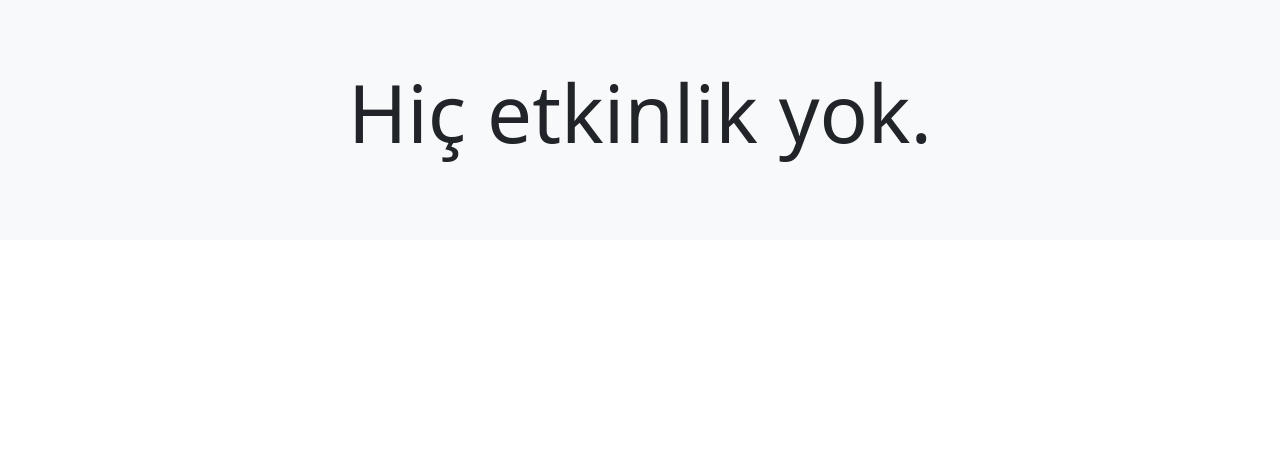
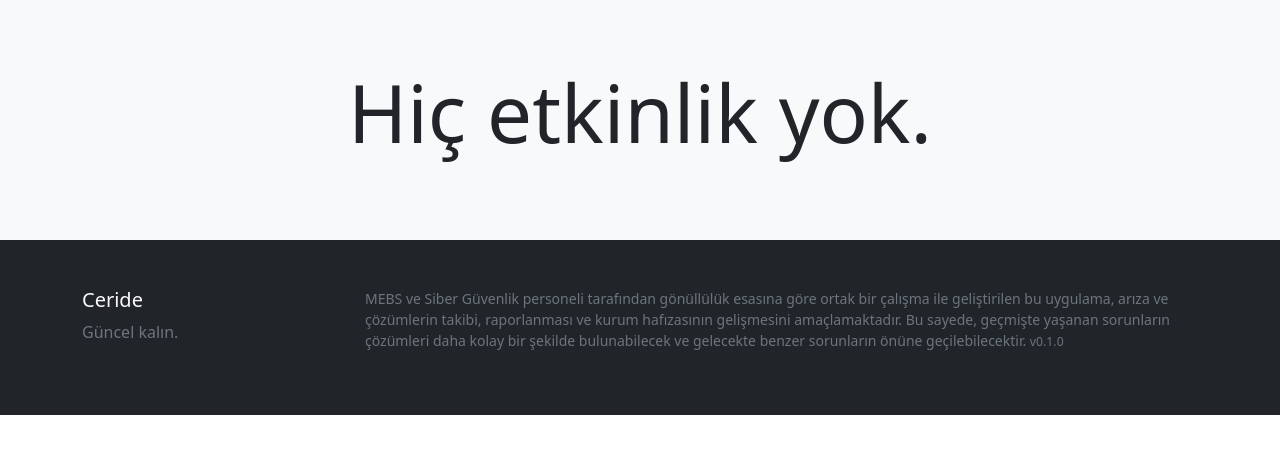
Before and after one commit to mcurvay/ceride, a Django app: page / in a window 1280 px wide. Shown: the part 56-510 px from the top of the page. Run offline with Django 4.2, Linux system fonts and the light colour scheme; data that the repository does not hold is empty; style sheets or scripts are compiled from the project's sources; parts of the project's set-up code (start-up, migrations or seed data) failed here and were passed over; some libraries are stand-ins or nearby versions.

Commit message:
footer eklendi

```diff
--- a/templates/base.html
+++ b/templates/base.html
@@ -13,6 +13,7 @@
   <body>
     {% include 'partials/_header.html' %}
     {% block content %} {% endblock content%}
+    {% include 'partials/_footer.html' %}
     <script src="{% static 'js/bootstrap.bundle.min.js' %}"></script>
   </body>
 </html>
--- /dev/null
+++ b/templates/partials/_footer.html
@@ -0,0 +1,16 @@
+<footer class="container-fluid bg-dark text-light py-5">
+  <div class="container">
+    <div class="row row-cols-1 row-cols-md-2 g-3">
+      <div class="col col-md-3">
+        <h5>Ceride</h5>
+        <p class="text-muted">Güncel kalın.</p>
+      </div>
+      <div class="col col-md-9">
+        <p class="text-muted small">
+          MEBS ve Siber Güvenlik personeli tarafından gönüllülük esasına göre ortak bir çalışma ile geliştirilen bu uygulama, arıza ve çözümlerin takibi, raporlanması ve kurum hafızasının gelişmesini amaçlamaktadır. Bu sayede, geçmişte yaşanan sorunların çözümleri daha kolay bir şekilde bulunabilecek ve gelecekte benzer sorunların önüne geçilebilecektir.
+          <a href="#" class="text-decoration-none text-muted small">v0.1.0</a>
+        </p>
+      </div>
+    </div>
+  </div>
+</footer>
```
